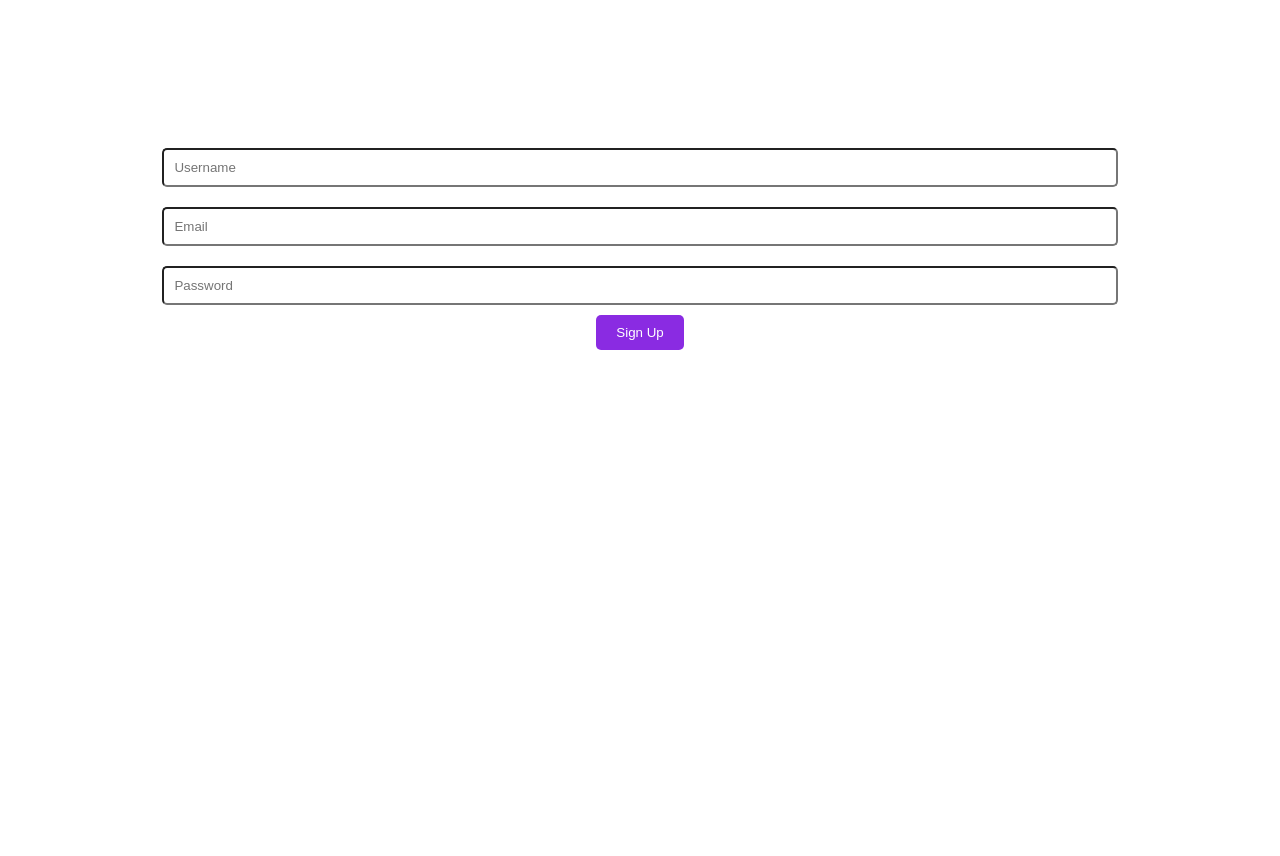
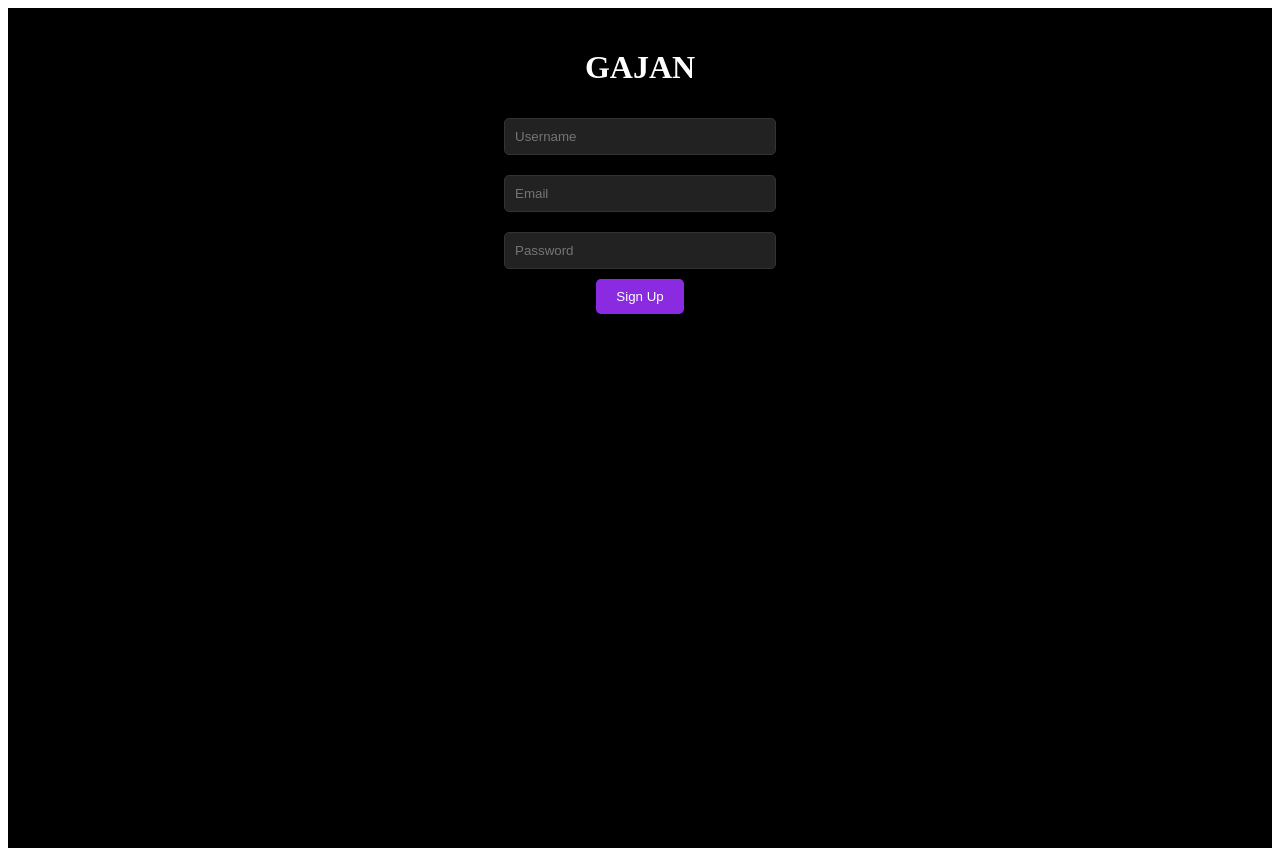
Before and after one commit to rohanyamilekamil-ops/gajan-instagram, a Next.js app: page /SignupScreen in a window 1280 px wide. Before the commit the page ends 800 px from the top, so only its background shows below. Built offline with nearby package versions, Linux system fonts and the light colour scheme.

Commit message:
Update SignupScreen.js

```diff
--- a/pages/SignupScreen.js
+++ b/pages/SignupScreen.js
@@ -1,38 +1,33 @@
 import React, { useState } from 'react';
-import { auth, db } from '../firebaseConfig'; // Double dot zaroori hai
+import { auth, db } from '../firebaseConfig'; // Dhayan: Yahan .. hai
 import { createUserWithEmailAndPassword } from "firebase/auth";
 import { doc, setDoc } from "firebase/firestore";
 
 export default function SignupScreen() {
   const [email, setEmail] = useState('');
-  const [password, setPassword] = useState('');
-  const [username, setUsername] = useState('');
+  const [pass, setPass] = useState('');
+  const [name, setName] = useState('');
 
-  const handleSignup = async () => {
+  const register = async () => {
     try {
-      const userCredential = await createUserWithEmailAndPassword(auth, email, password);
-      await setDoc(doc(db, "users", userCredential.user.uid), {
-        username: username,
+      const user = await createUserWithEmailAndPassword(auth, email, pass);
+      await setDoc(doc(db, "users", user.user.uid), {
+        username: name,
         tokens: 0,
-        location: "Jamnagar",
-        profilePic: "https://via.placeholder.com/150"
+        location: "Jamnagar"
       });
-      alert("Gajan App mein Swagat hai! Account ban gaya.");
-    } catch (error) {
-      alert(error.message);
-    }
+      alert("Welcome to Gajan!");
+    } catch (e) { alert(e.message); }
   };
 
   return (
-    <div style={{ padding: '50px', color: '#fff', textAlign: 'center' }}>
+    <div style={{ backgroundColor: '#000', color: '#fff', height: '100vh', padding: '20px', textAlign: 'center' }}>
       <h1>GAJAN</h1>
-      <input type="text" placeholder="Username" onChange={(e) => setUsername(e.target.value)} style={inputStyle} /><br/>
-      <input type="email" placeholder="Email" onChange={(e) => setEmail(e.target.value)} style={inputStyle} /><br/>
-      <input type="password" placeholder="Password" onChange={(e) => setPassword(e.target.value)} style={inputStyle} /><br/>
-      <button onClick={handleSignup} style={btnStyle}>Sign Up</button>
+      <input type="text" placeholder="Username" onChange={e => setName(e.target.value)} style={inputStyle} /><br/>
+      <input type="email" placeholder="Email" onChange={e => setEmail(e.target.value)} style={inputStyle} /><br/>
+      <input type="password" placeholder="Password" onChange={e => setPass(e.target.value)} style={inputStyle} /><br/>
+      <button onClick={register} style={{ backgroundColor: '#8a2be2', color: '#fff', padding: '10px 20px', border: 'none', borderRadius: '5px' }}>Sign Up</button>
     </div>
   );
 }
-
-const inputStyle = { padding: '10px', margin: '10px', width: '80%', borderRadius: '5px' };
-const btnStyle = { padding: '10px 20px', backgroundColor: '#8a2be2', color: '#fff', border: 'none', borderRadius: '5px' };
+const inputStyle = { margin: '10px', padding: '10px', width: '250px', borderRadius: '5px', border: '1px solid #333', background: '#222', color: '#fff' };
```
